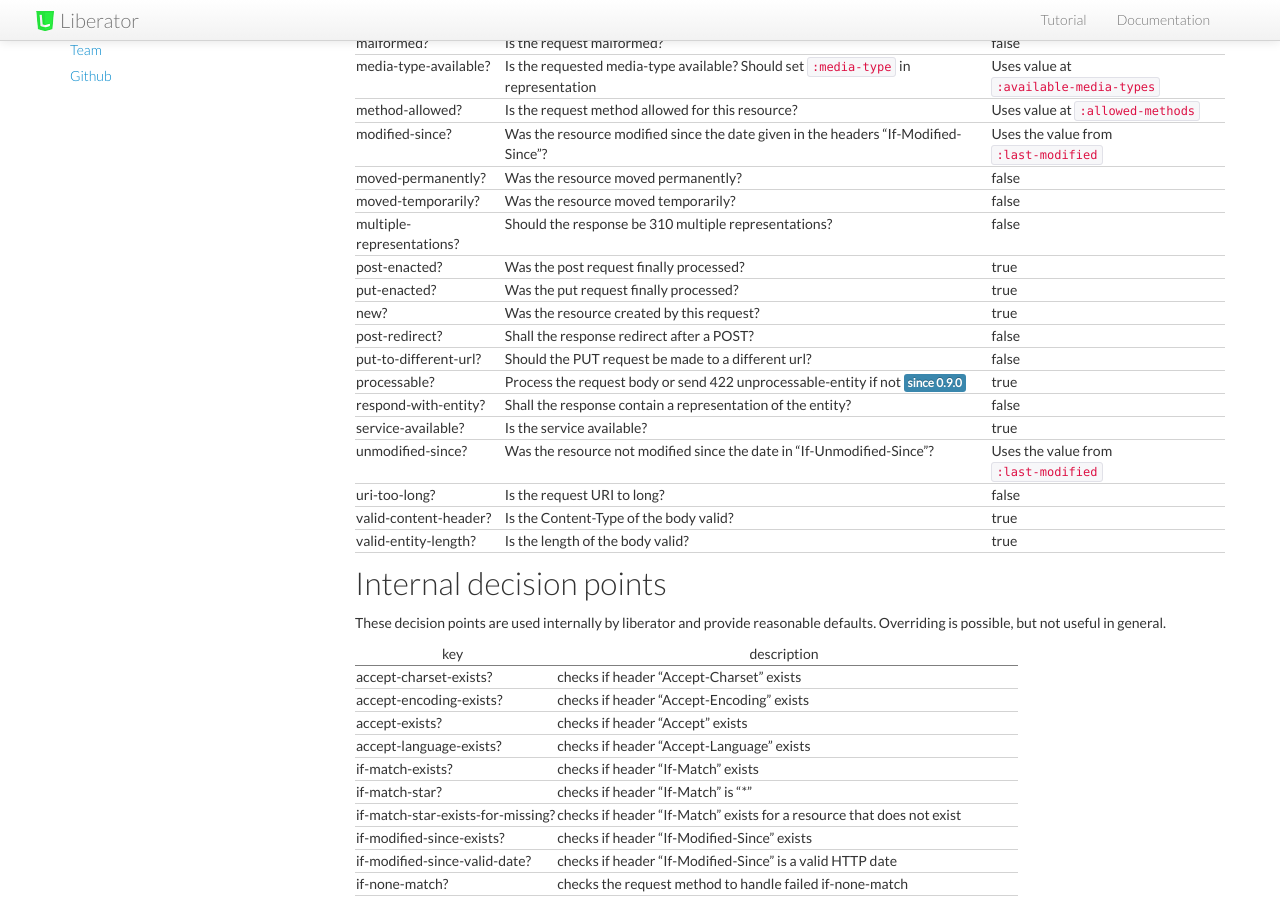
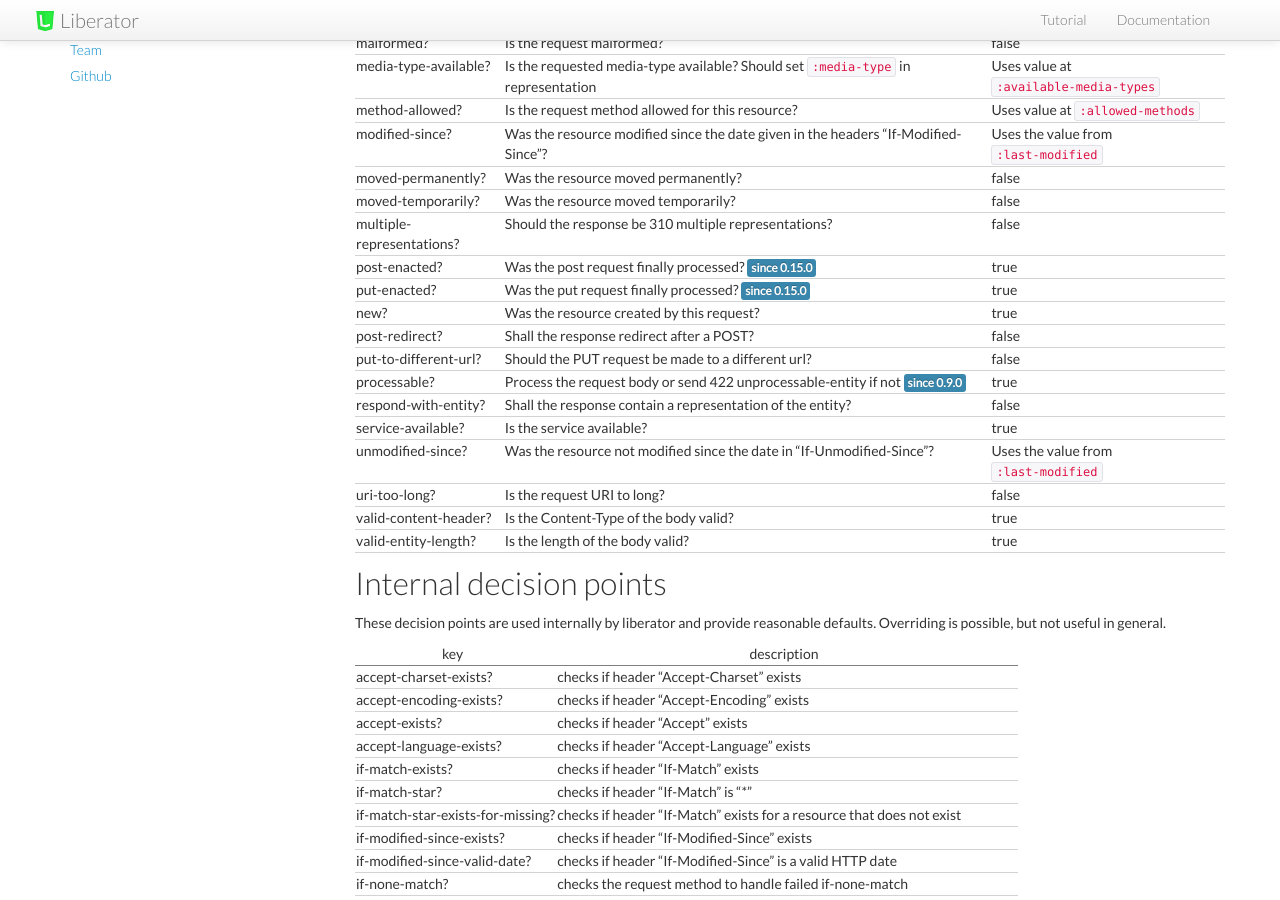
Before and after one commit to clojure-liberator/liberator, a Jekyll site: the page built from doc/decisions.md, in a window 1280 px wide and 900 px high, scrolled down 735 px. Built offline with Jekyll 4.4.1, drawn with Linux system fonts in a browser that asks for light colours; nearby versions of some CDN libraries.

Commit message:
adding since tag

```diff
--- a/doc/decisions.md
+++ b/doc/decisions.md
@@ -38,8 +38,8 @@ modified-since?             | Was the resource modified since the date given in
 moved-permanently?          | Was the resource moved permanently?                                                                                           | false                                             |
 moved-temporarily?          | Was the resource moved temporarily?                                                                                           | false                                             |
 multiple-representations?   | Should the response be 310 multiple representations?                                                                          | false                                             |
-post-enacted?               | Was the post request finally processed?                                                                                       | true                                              |
-put-enacted?                | Was the put request finally processed?                                                                                        | true                                              |
+post-enacted?               | Was the post request finally processed? <span class="label label-info">since 0.15.0</span>                                    | true                                              |
+put-enacted?                | Was the put request finally processed? <span class="label label-info">since 0.15.0</span>                                     | true                                              |
 new?                        | Was the resource created by this request?                                                                                     | true                                              |
 post-redirect?              | Shall the response redirect after a POST?                                                                                     | false                                             |
 put-to-different-url?       | Should the PUT request be made to a different url?                                                                            | false                                             |
```
